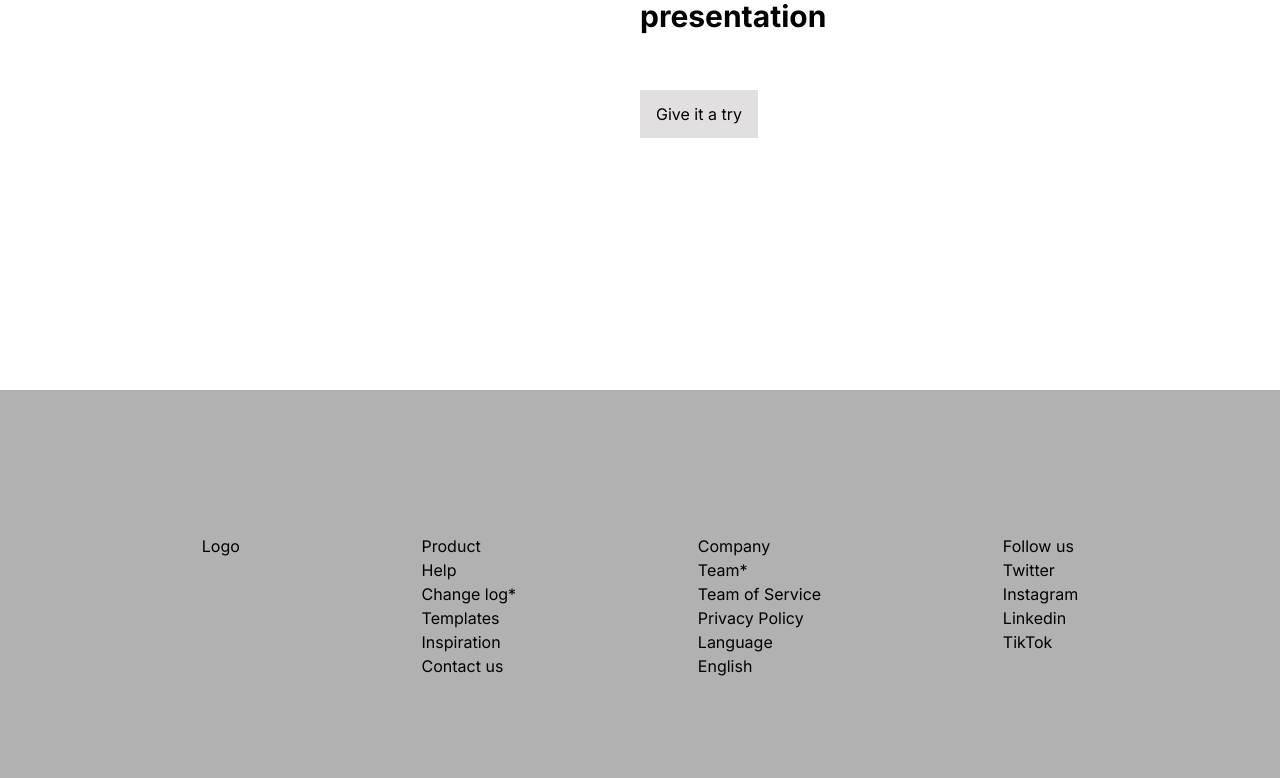
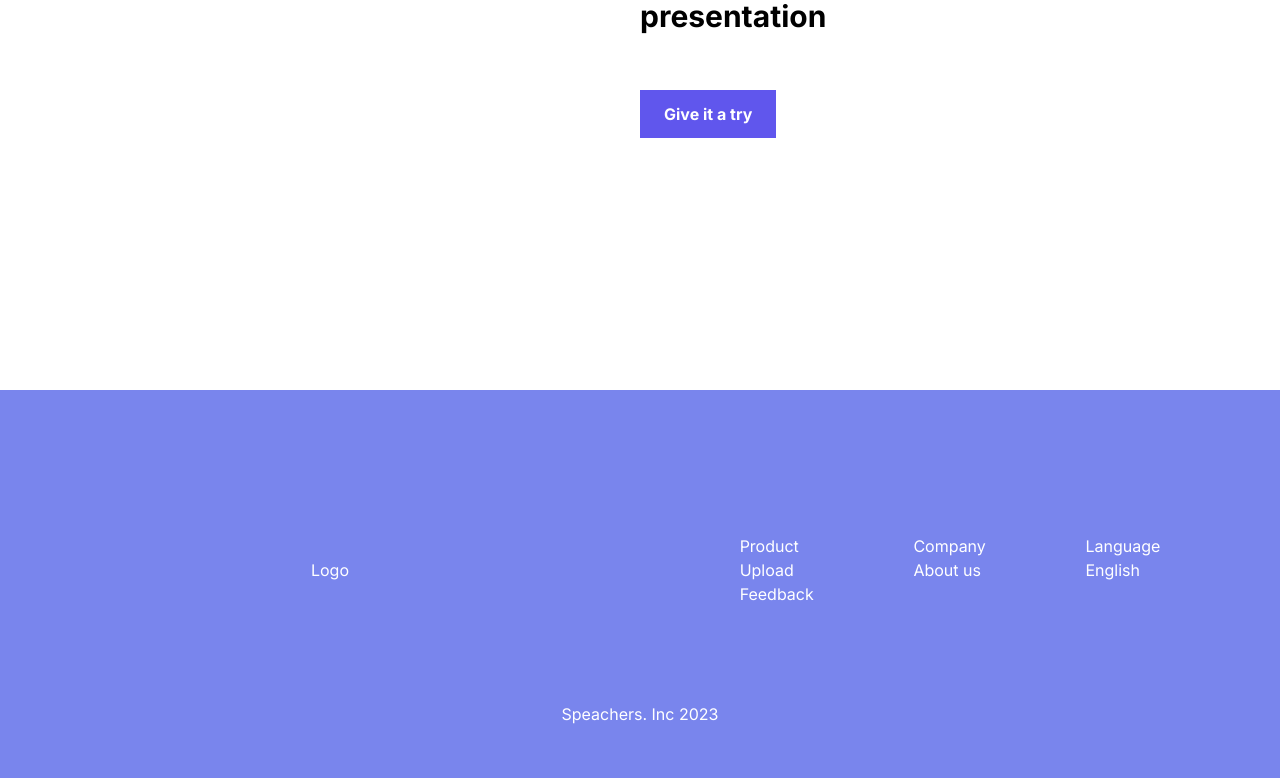
Before and after one commit to ParkJongSeong93/speacher, a Next.js app: page / in a window 1280 px wide. Shown: the part 2010-2788 px from the top of the page. Built offline with nearby package versions, Linux system fonts and the light colour scheme.

Commit message:
feat: Nav, Footer 색상 및 내용 수정

```diff
--- a/src/app/page.tsx
+++ b/src/app/page.tsx
@@ -43,7 +43,7 @@ export default function Home() {
             <br /> presentation
           </p>
           <div className="w-4/6">
-            <button className="bg-mainNav-gray px-4 py-3">Give it a try</button>
+            <button className="bg-mainNav-purple text-white font-bold px-6 py-3">Give it a try</button>
           </div>
         </div>
       </div>
--- a/src/components/common/Footer.tsx
+++ b/src/components/common/Footer.tsx
@@ -2,31 +2,23 @@ import Link from "next/link";
 
 function Footer() {
   return (
-    <footer className="bg-footer-gray pt-36 px-5">
-      <div className="flex justify-evenly">
-        <div>Logo</div>
+    <footer className="flex flex-col bg-footer-purple pt-36 px-5 text-white">
+      <div className="flex">
+        <div className="flex-1 flex justify-center items-center">Logo</div>
+        <div className="flex-1 flex justify-evenly">
           <div className="flex flex-col">
             <p>Product</p>
-          <Link href="/">Help</Link>
-          <Link href="/">Change log*</Link>
-          <Link href="/">Templates</Link>
-          <Link href="/">Inspiration</Link>
-          <Link href="/">Contact us</Link>
+            <Link href="/">Upload</Link>
+            <Link href="/">Feedback</Link>
           </div>
           <div className="flex flex-col">
             <p>Company</p>
-          <Link href="/">Team*</Link>
-          <Link href="/">Team of Service</Link>
-          <Link href="/">Privacy Policy</Link>
+            <Link href="/">About us</Link>
+          </div>
+          <div className="flex flex-col">
             <p>Language</p>
             <Link href="/">English</Link>
           </div>
-        <div className="flex flex-col">
-          <p>Follow us</p>
-          <Link href="/">Twitter</Link>
-          <Link href="/">Instagram</Link>
-          <Link href="/">Linkedin</Link>
-          <Link href="/">TikTok</Link>
         </div>
       </div>
         <p className="w-full text-center py-24">Speachers. Inc 2023</p>
--- a/src/components/common/Mainnav.tsx
+++ b/src/components/common/Mainnav.tsx
@@ -26,17 +26,34 @@ function Mainnav() {
   };
 
   return (
-    <nav className="bg-mainNav-gray w-full flex py-6 px-5 justify-between">
+    <nav className="bg-mainNav-purple w-full flex py-4 px-5 justify-around items-center text-white">
       <Link href="/">Logo</Link>
-      <div className="flex space-x-5">
-        <Link href="/">Pricing</Link>
-        <Link href="/">Templates</Link>
+      <div className="flex space-x-5 items-center">
+        <Link href="/" className="font-bold">
+          Feedback
+        </Link>
+        <Link href="/" className="pr-12">
+          About us
+        </Link>
         {isLogIn ? (
-          <button onClick={onClick}>Log out</button>
+          <>
+            <p>Guest 1</p>
+            <button
+              onClick={onClick}
+              className="text-mainNav-purple bg-white px-4 py-2"
+            >
+              Log out
+            </button>
+          </>
         ) : (
           <>
-            <Link href="/login">Login</Link>
-            <Link href="/signup">Sign up for free</Link>
+            <Link href="/login">Log in</Link>
+            <Link
+              href="/signup"
+              className="text-mainNav-purple bg-white px-4 py-2"
+            >
+              Join us
+            </Link>
           </>
         )}
       </div>
--- a/src/components/landing/UploadFileButton.tsx
+++ b/src/components/landing/UploadFileButton.tsx
@@ -3,7 +3,7 @@ import Link from "next/link";
 function UploadFileButton() {
   return (
     <div className="w-4/6">
-      <Link className="bg-mainNav-gray px-4 py-3" href="/upload">
+      <Link className="bg-mainNav-purple text-white font-bold px-6 py-3" href="/upload">
         Upload File
       </Link>
     </div>
--- a/src/stores/useAuthStore.ts
+++ b/src/stores/useAuthStore.ts
@@ -12,6 +12,8 @@ const useAuthStore = create<logInState & logInAction>((set, get) => ({
   isLogIn: false,
   updateIsLogIn: (isLogIn) => {
     set({ isLogIn: isLogIn });
+    // need to consider flux pattern
+    //think about bank example
   },
 }));
 
--- a/tailwind.config.ts
+++ b/tailwind.config.ts
@@ -15,10 +15,10 @@ const config: Config = {
       },
       colors: {
         "uploadBg-gray": "#EFEFEF",
-        "mainNav-gray": "#E1DFDF",
+        "mainNav-purple": "#6056ED",
         "logInPageBtn-gray": "#D9D9D9",
         "uploadPageBtn-lightgray": "#D9D9D9",
-        "footer-gray": "#B1B1B2",
+        "footer-purple": "#7985ED",
         "uploadPageBtn-gray": "#B1B1B2",
       },
     },
```
Lines whose indentation alone changed are shown as unchanged.
